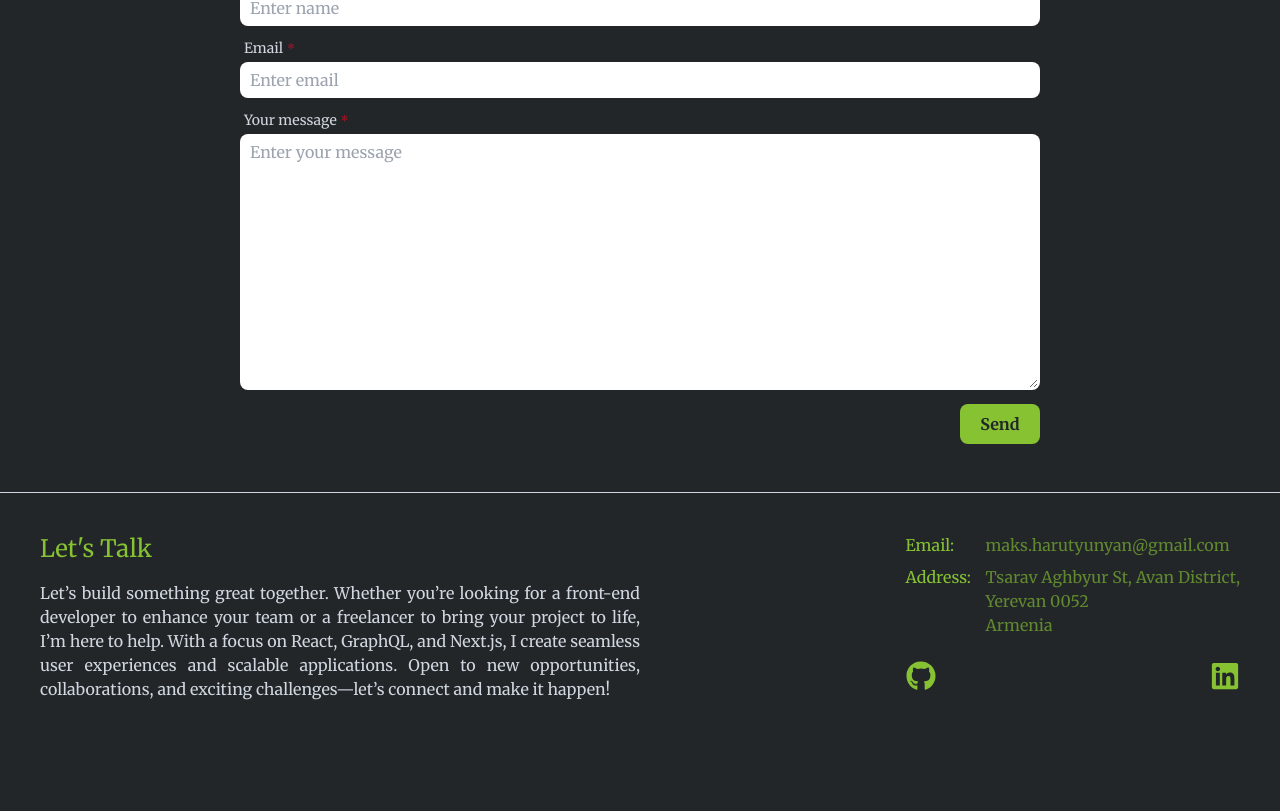
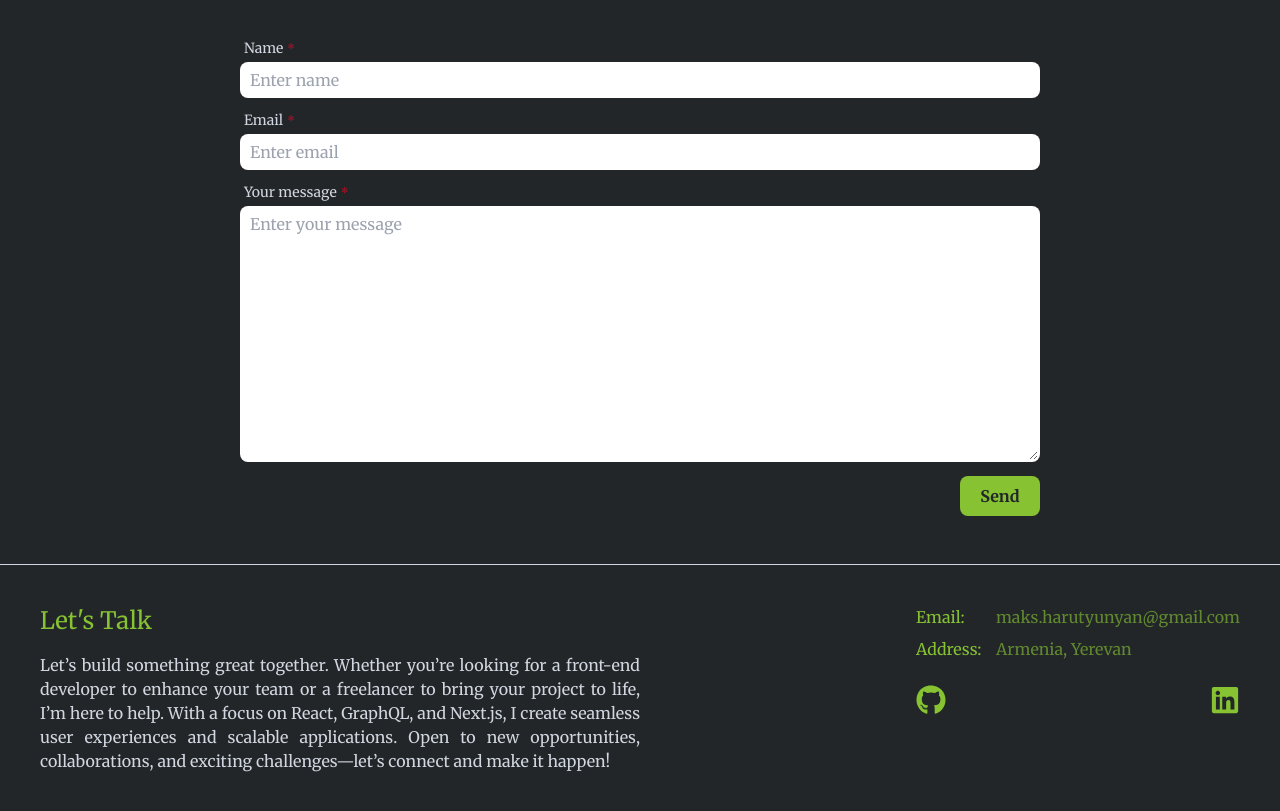
Before and after one commit to maxim9998/portfolio, a React (Vite) app: page / in a window 1280 px wide. Shown: the part 4136-4947 px from the top of the page. Before the commit the page ends 4877 px from the top, so only its background shows below. Built offline with nearby package versions, Linux system fonts and the light colour scheme.

Commit message:
Some addition for about me section

```diff
--- a/src/components/ui/footer/rightPart/Address.tsx
+++ b/src/components/ui/footer/rightPart/Address.tsx
@@ -4,11 +4,7 @@ const Address = () => {
       <p className="text-green w-20">Address:</p>
       <address className="not-italic flex flex-col items-start text-left">
         <p className="text-lightGreen">
-          <span>Tsarav Aghbyur St, Avan District,</span>
-          <br />
-          <span>Yerevan 0052</span>
-          <br />
-          <span>Armenia</span>
+          <span>Armenia, Yerevan</span>
         </p>
       </address>
     </div>
--- a/src/views/aboutMe/AboutMeCards.tsx
+++ b/src/views/aboutMe/AboutMeCards.tsx
@@ -1,10 +1,10 @@
 import { useGSAP } from "@gsap/react";
 import gsap from "gsap";
 import { ScrollTrigger } from "gsap/all";
-import { useRef } from "react";
+import { memo, useRef } from "react";
 import { aboutSections } from "./aboutSections";
 
-const AboutMeCards = () => {
+const AboutMeCards = memo(() => {
   const cardsRef = useRef<HTMLDivElement>(null);
 
   useGSAP(() => {
@@ -52,6 +52,6 @@ const AboutMeCards = () => {
       })}
     </div>
   );
-};
+})
 
 export default AboutMeCards;
--- a/src/views/aboutMe/aboutSections.tsx
+++ b/src/views/aboutMe/aboutSections.tsx
@@ -1,14 +1,14 @@
-import { FaMapMarkerAlt, FaGraduationCap, FaUserShield, FaLaptopCode, FaBriefcase } from "react-icons/fa";
+import { FaBriefcase, FaGraduationCap, FaLaptopCode, FaMapMarkerAlt, FaUserShield } from "react-icons/fa";
 
 export const aboutSections = [
   {
     title: "Location & Background",
-    content: "Based in Yerevan, Armenia. Passionate front-end developer with a strong focus on performance and UX.",
+    content: "Based in Yerevan, Armenia. Passionate front-end developer focused on performance, clean architecture, and seamless user experience.",
     icon: <FaMapMarkerAlt className="text-yellow-500 text-2xl" />,
   },
   {
     title: "Education",
-    content: "Bachelor's in International Relations from Russian-Armenian (Slavonic) University. Completed advanced JavaScript training at Armenian Code Academy (ACA) and Tech 42.",
+    content: "Bachelor’s in International Relations from the Russian-Armenian (Slavonic) University. Completed advanced JavaScript training at Armenian Code Academy and TECH 42.",
     icon: <FaGraduationCap className="text-blue-500 text-2xl" />,
   },
   {
@@ -18,17 +18,17 @@ export const aboutSections = [
   },
   {
     title: "Front-End Development Career",
-    content: "Over 3 years of experience as a React Front-End Developer. Specializing in React, TypeScript, GraphQL, and Redux Toolkit to build scalable and high-performance web applications.",
+    content: "Over 3 years of experience as a Front-End Developer, specializing in React, TypeScript, GraphQL, and Redux Toolkit. Focused on building scalable, high-performance applications with modern UI/UX practices.",
     icon: <FaLaptopCode className="text-green-500 text-2xl" />,
   },
   {
     title: "React Developer at DataESG Solutions",
-    content: "Developed a semantic search engine and intelligent investment research tool for Private Equity and Investment Technology firms. Integrated ML-powered search results with a user-friendly React-based UI. Reduced state complexity using Redux Toolkit.",
+    content: "Built the client-side of a semantic search platform for investment research in the Private Equity and Tech sectors. Integrated ML-powered search results into a user-friendly React interface and implemented Redux Toolkit to manage complex state logic efficiently.",
     icon: <FaBriefcase className="text-purple-500 text-2xl" />,
   },
   {
     title: "React Developer at Cretrix",
-    content: "Worked closely with UI/UX designers to develop intuitive web applications using Figma. Integrated GraphQL for efficient data fetching and improved client-server communication. Managed version control and collaborated with a team using Git.",
+    content: "Worked on a large-scale construction management platform, collaborating with UI/UX designers to transform Figma designs into intuitive and responsive interfaces. Integrated GraphQL for flexible data handling and optimized performance using Vite, lazy loading, and code splitting. Contributed to a clean Git workflow within a cross-functional development team. Worked closely with UI/UX designers to develop intuitive web applications using Figma. Integrated GraphQL for efficient data fetching and improved client-server communication. Managed version control and collaborated with a team using Git.",
     icon: <FaBriefcase className="text-purple-500 text-2xl" />,
   },
 ];
```
